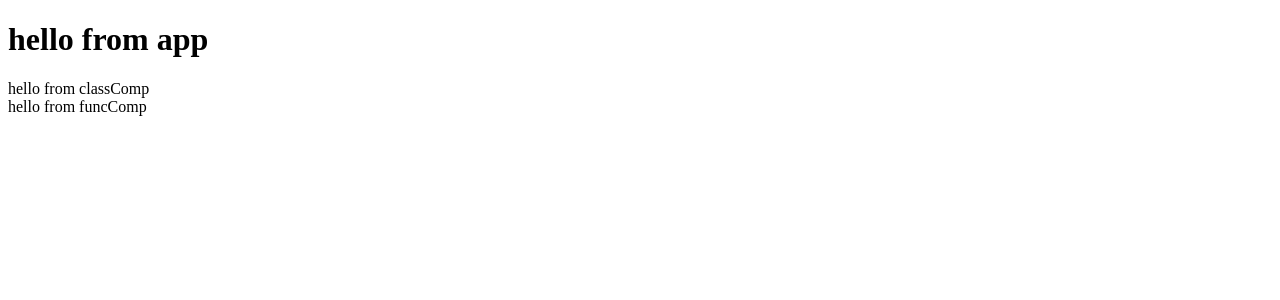
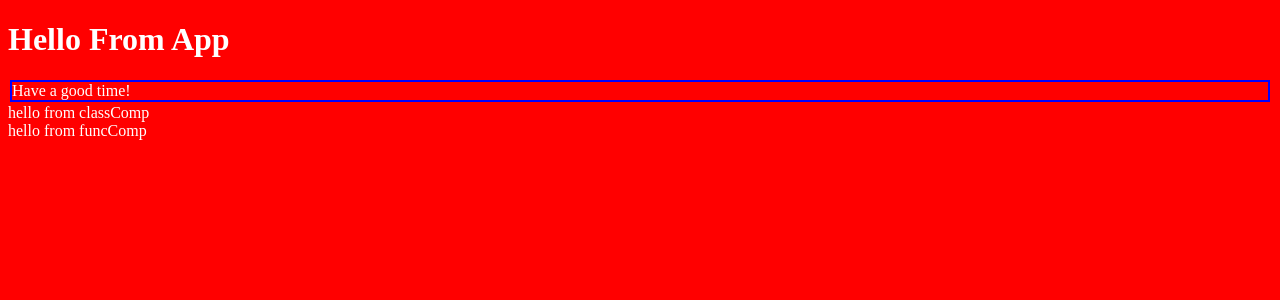
Before and after one commit to regnoh/cra-beginner, a React (Create React App) app: page / in a window 1280 px wide. Shown: the top 300 px of the page. Built offline with nearby package versions, Linux system fonts and the light colour scheme.

Commit message:
styles demo

```diff
--- /dev/null
+++ b/src/App.css
@@ -0,0 +1,6 @@
+body {
+  background: red;
+}
+.app {
+  color: #fff;
+}
--- a/src/App.js
+++ b/src/App.js
@@ -1,10 +1,16 @@
 import React from "react";
 import ClassComp from "./ClassComp";
 import FuncComp from "./FuncComp";
+import "./App.css";
+import styles from "./App.module.css";
+import "./App.scss"; // yarn add node-sass
 const App = () => {
   return (
-    <div>
-      <h1>hello from app</h1>
+    <div className="app">
+      <h1 className={styles.title}>hello from app</h1>
+      <p className="desc" style={{ margin: "2px" }}>
+        Have a good time!
+      </p>
       <ClassComp desc="hello from classComp" />
       <FuncComp desc="hello from funcComp" />
     </div>
--- /dev/null
+++ b/src/App.module.css
@@ -0,0 +1,3 @@
+.title {
+  text-transform: capitalize;
+}
--- /dev/null
+++ b/src/App.scss
@@ -0,0 +1,4 @@
+$border: solid 2px blue;
+.desc {
+  border: $border;
+}
```
Also changed, not shown: document/03styles/00.css_.module.css_preprocessor.md (+6 -0 lines).
